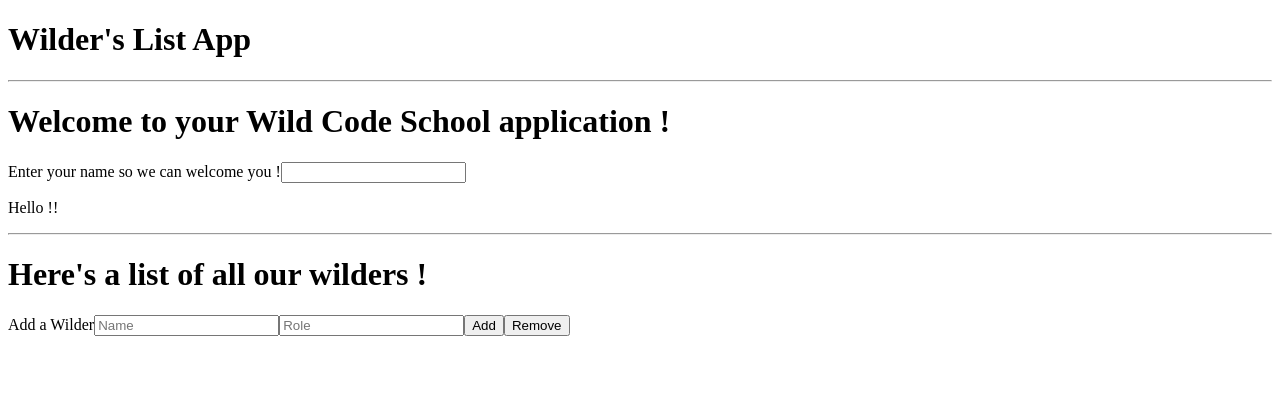
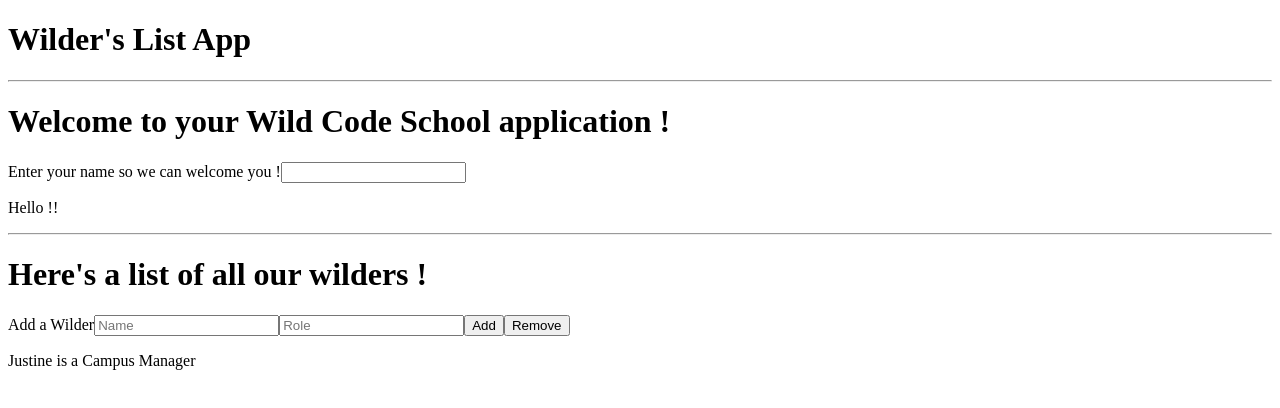
Before and after one commit to kerunix/wcs-angular, an Angular app: page / in a window 1280 px wide. Shown: the top 408 px of the page. Built offline with nearby package versions, Linux system fonts and the light colour scheme.

Commit message:
Moved data and event handling to parent component using Input and Output

```diff
--- a/src/app/app.component.html
+++ b/src/app/app.component.html
@@ -5,4 +5,9 @@
 
 <hr>
 <!-- Outputing second component -->
-<app-wilders-list></app-wilders-list>
+<!-- One input and two events to be listened for -->
+<app-wilders-list
+  [wilder]="wilder"
+  (addWilder)="onWilderAdded($event)"
+  (removeWilder)="onWilderRemoved()"
+></app-wilders-list>
--- a/src/app/app.component.ts
+++ b/src/app/app.component.ts
@@ -7,4 +7,22 @@
 })
 export class AppComponent {
   title = 'app';
+
+  // Input data for children component
+  wilder = {
+    name: 'Justine',
+    role: 'Campus Manager'
+  };
+
+  // Runs when associated event is emitted
+  // Uses the event
+  onWilderAdded(event) {
+    alert(event);
+  }
+
+  // Runs when associated event is emitted
+  // Does not the event
+  onWilderRemoved() {
+    alert('You removed a wilder !');
+  }
 }
--- a/src/app/wilders-list/wilders-list.component.html
+++ b/src/app/wilders-list/wilders-list.component.html
@@ -13,6 +13,9 @@
 <!-- Natives Event binding -->
 
 <!-- Not using the Event Object -->
-<button (click)="addWilder()">Add</button>
+<button (click)="addWilder.emit('You Added a Wilder')">Add</button>
 <!-- Using the Event Object -->
-<button (click)="removeWilder('You removed a Wilder !')">Remove</button>
+<button (click)="remove()">Remove</button>
+
+<!-- @Input() decorator -->
+<p>{{ wilder.name }} is a {{ wilder.role }}</p>
--- a/src/app/wilders-list/wilders-list.component.ts
+++ b/src/app/wilders-list/wilders-list.component.ts
@@ -1,4 +1,4 @@
-import { Component, OnInit } from '@angular/core';
+import { Component, OnInit, Input, Output, EventEmitter } from '@angular/core';
 
 @Component({
   selector: 'app-wilders-list',
@@ -6,6 +6,14 @@
   styleUrls: ['./wilders-list.component.css']
 })
 export class WildersListComponent implements OnInit {
+
+  // Declare Input data from parent component
+  @Input() wilder;
+
+  // Declare output events to be emitted to the parent
+  @Output() removeWilder = new EventEmitter();
+  @Output() addWilder = new EventEmitter();
+
   namePlaceholder = 'Name';
   rolePlaceholder = 'Role';
 
@@ -13,10 +21,7 @@
 
   ngOnInit() {}
 
-  addWilder() {
-    alert('You added a Wilder !');
-  }
-  removeWilder(value) {
-    alert(value);
+  remove() {
+    this.removeWilder.emit(null);
   }
 }
```
